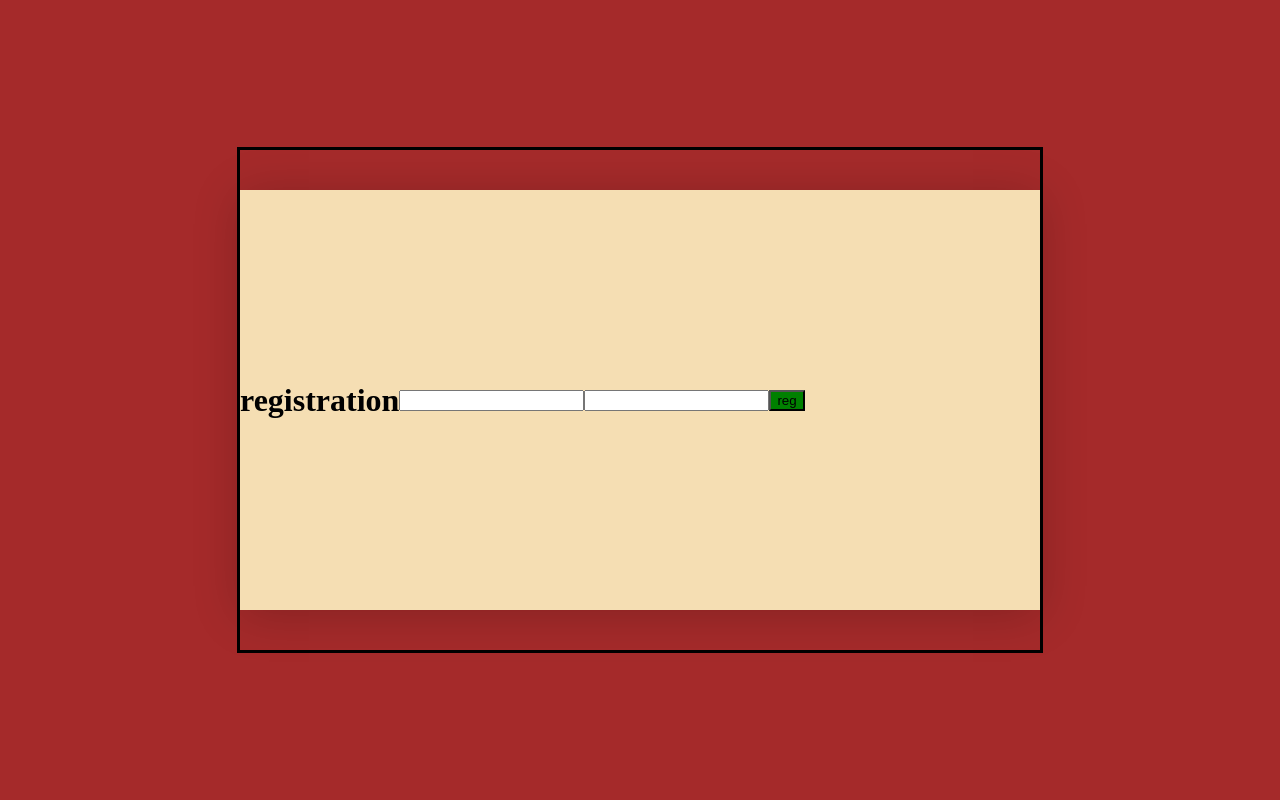
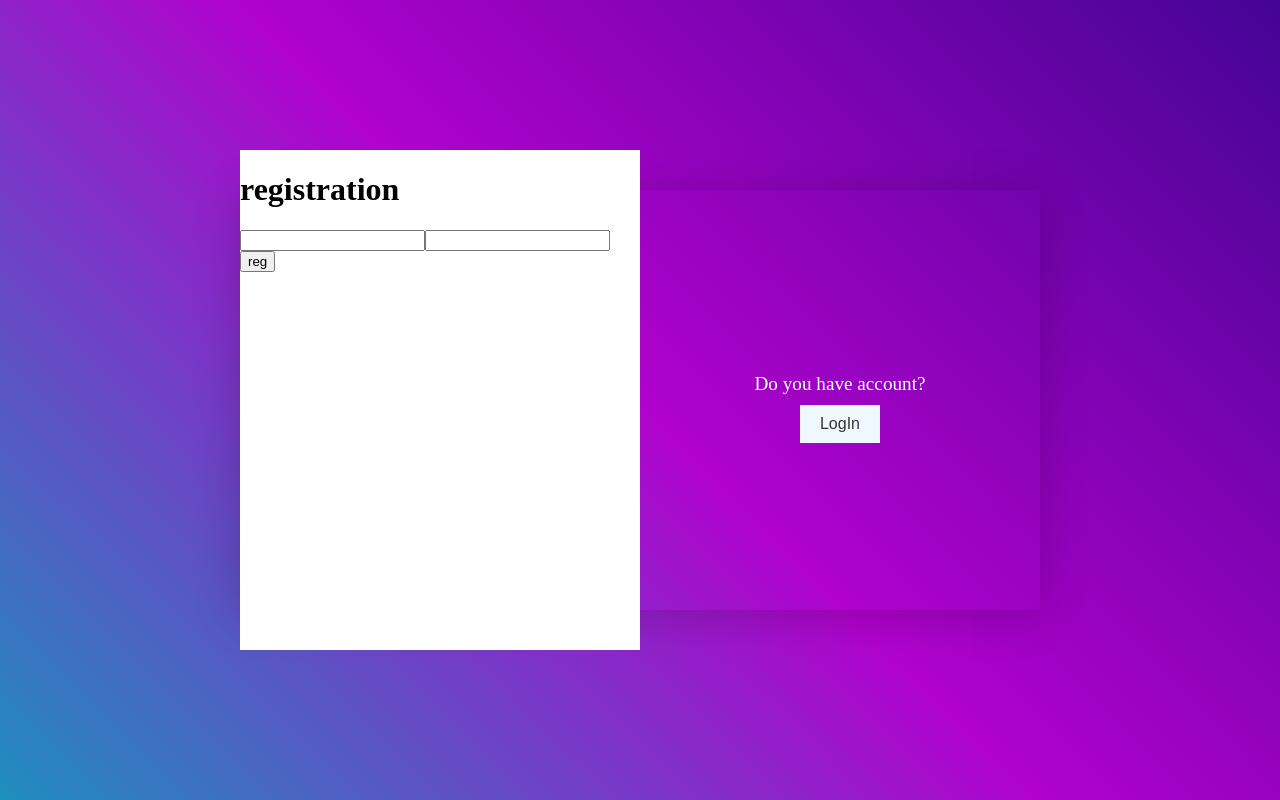
Before and after one commit to Mrfroxi/taskManager-frontend, a React (Create React App) app: page / in a window 1280 px wide. Built offline with nearby package versions, Linux system fonts and the light colour scheme.

Commit message:
feat :install styled components package

```diff
--- a/package.json
+++ b/package.json
@@ -14,6 +14,7 @@
     "react": "^18.2.0",
     "react-dom": "^18.2.0",
     "react-scripts": "5.0.1",
+    "styled-components": "^5.3.6",
     "typescript": "^4.8.4",
     "web-vitals": "^2.1.4"
   },
@@ -36,6 +37,7 @@
     ]
   },
   "devDependencies": {
+    "@types/styled-components": "^5.1.26",
     "eslint-config-prettier": "^8.5.0",
     "prettier": "2.7.1"
   }
--- a/src/components/registrationForm.jsx
+++ b/src/components/registrationForm.jsx
@@ -69,22 +69,32 @@ const RegistrationForm =  () => {
 
 	return (
 		<div className={classes.formContainer}>
-			<form className={classes.mainForm}>
+			<div className={classes.mainForm}>
+				<section className={classes.section}>
+					<h2 className={classes.sectionPartTitle}>Do you have account?</h2>
+					<button className={classes.sectionBtn} >LogIn</button>
+				</section>
+				<section className={classes.section}>
+					<h2 className={classes.sectionPartTitle}>Do you have account?</h2>
+					<button className={classes.sectionBtn} >LogIn</button>
+				</section>
+				<form className={classes.formBox}>
 
 				 <h1>registration</h1>
 
-			 	{(email.isEmpty && email.isDirty) && <div style={{color:'red'}}> Поле не может быть пустым</div>}
+			 	{/* {(email.isEmpty && email.isDirty) && <div style={{color:'red'}}> Поле не может быть пустым</div>}
 
-				{(email.isDirty && email.minLengthError) && <div style={{color:'red'}}>Неккоректная длина пароля</div>}
+					{(email.isDirty && email.minLengthError) && <div style={{color:'red'}}>Неккоректная длина пароля</div>}
 
-				{(email.emailError && email.isDirty) && <div style={{color:'red'}}>Неккоректный email</div>}
+					{(email.emailError && email.isDirty) && <div style={{color:'red'}}>Неккоректный email</div>}  */}
 
-				<input value={email.value} onChange={e =>email.onChange(e)} onBlur={e => email.onBlur(e)} name='email' type='text'/>
+					<input value={email.value} onChange={e =>email.onChange(e)} onBlur={e => email.onBlur(e)} name='email' type='text'/>
 
-				<input value={password.value} onChange={e => password.onChange(e)} onBlur={e => password.onBlur(e)} name='password' type='text'/>
+					<input value={password.value} onChange={e => password.onChange(e)} onBlur={e => password.onBlur(e)} name='password' type='text'/>
 
-				<button disable={`${!email.inputValid}`} className={classes.btn}>reg</button>
-			</form>
+					<button disable={`${!email.inputValid}`} className={classes.btn}>reg</button>
+				</form>
+			</div>
 		</div>
 	);
 };
--- a/src/components/registrationForm.module.css
+++ b/src/components/registrationForm.module.css
@@ -8,63 +8,50 @@ body{
     display: flex;
     justify-content: center;
     align-items: center;
-    background-color: brown;
-}
-.btn{
-    background-color:green;
+    background: linear-gradient(45deg,rgb(31,142,190),rgb(177,2,205),rgb(68,4,149)) ;
 }
 
 .formContainer{
   width:800px;
   height: 500px;
   padding: 40px 0;
-  outline: solid;
   position: relative;
 }
 
 .mainForm{
     height: 100%;
-    background-color: wheat;
-
     box-shadow:  0 5px 45px rgba(0, 0, 0, 0.2);
-
     display: flex;
-
     align-items: center;
 }
 
 /*block registration and logIn */
 
-.block__item{
+.section{
     width: 50%;
+    text-align: center;
 }
 
-
-.block-item{
-text-align: center;
-}
-
-.block-item-title{
+.sectionPartTitle{
     font-size: 1.2rem;
     font-weight: 500;
     color: white;
     margin-bottom: 10px;
 }
 
-.block-item-btn{
+.sectionBtn{
     border: none;
     cursor: pointer;
     padding: 10px 20px;
     background-color: aliceblue;
     color: #333;
-
     font-size: 16px;
     font-weight: 500;
 }
 
 /*form */
 
-.form-box{
+.formBox{
     background-color: white;
     height: 100%;
     width: 50%;
```
Also changed, not shown: .eslintrc.json, 1 other file (tests, documents, lock files or other folders).
